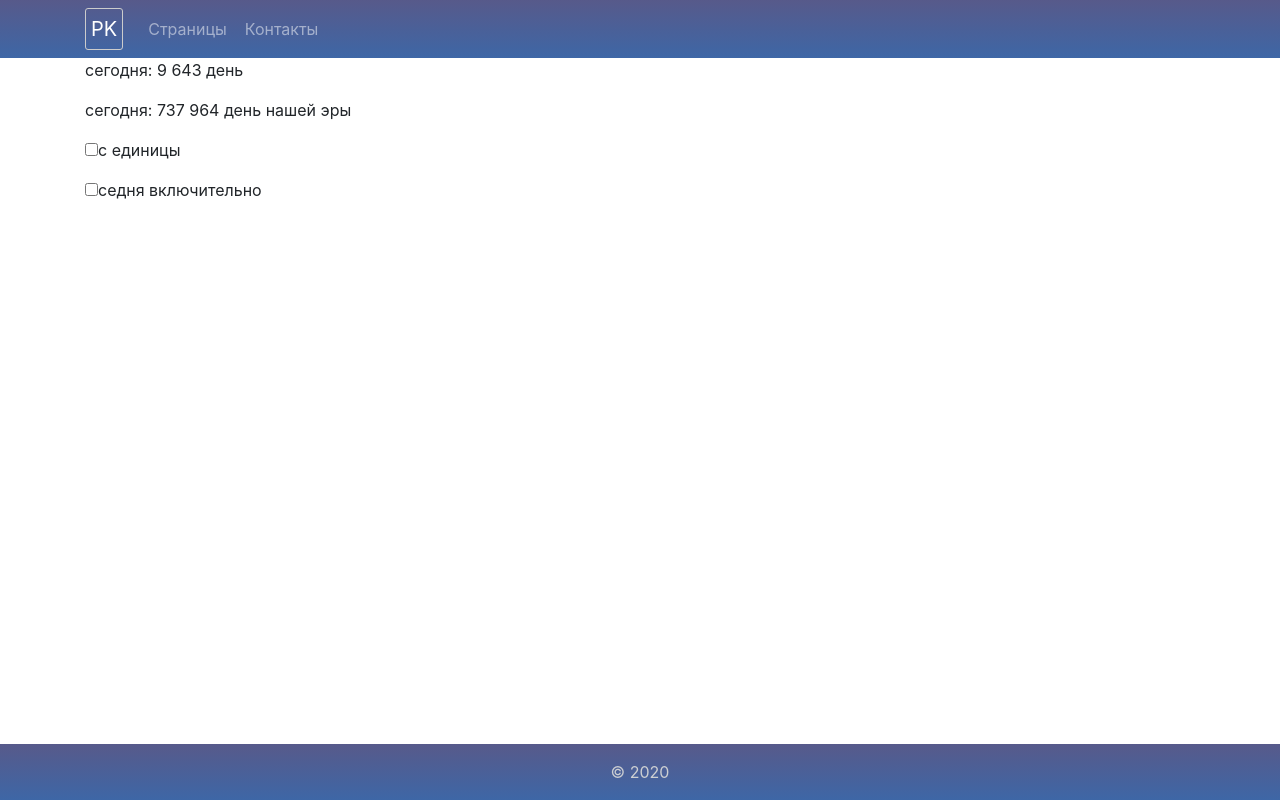
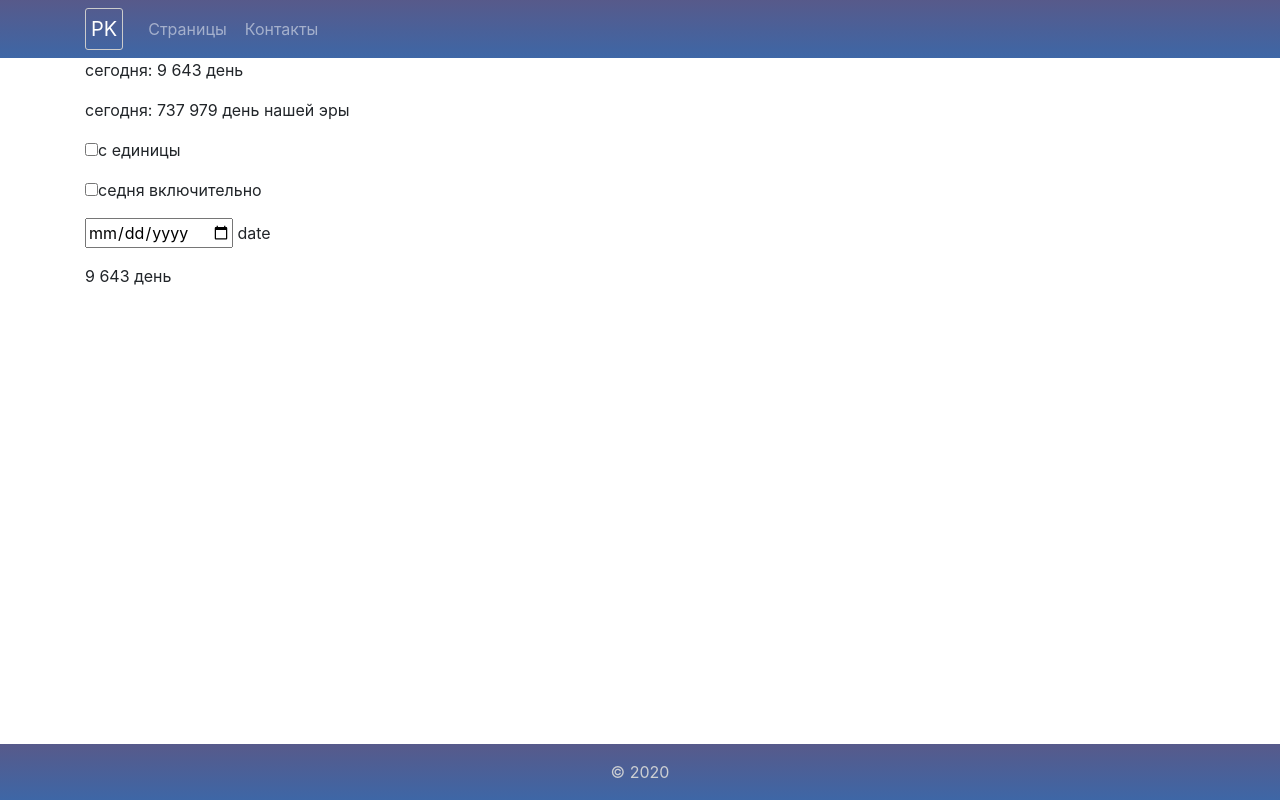
Before and after one commit to PavelK6896/9625Site1JSReact, a React (Create React App) app: page /day in a window 1280 px wide. Built offline with nearby package versions, Linux system fonts and the light colour scheme; no server answers.

Commit message:
add select date

```diff
--- a/src/pages/Day.js
+++ b/src/pages/Day.js
@@ -11,7 +11,7 @@ export const Day = () => {
         let monthN = 0;
 
         const leapYear = function (y) {
-            return !(y & 3 || !(y % 25) && y & 15);
+            return !(y & 3 || !(y % 25) & y & 15);
         };
 
         let leapDay = 0;
@@ -37,12 +37,14 @@ export const Day = () => {
     const dataDay3 = dataDay1 - dataDay2;
 
 
+
     const [state, setState] = useState({
         check1: false,
         check2: false,
         dataDay1: dataDay1,
         dataDay2: dataDay2,
         dataDay3: dataDay3,
+        dataDay5: dataDay3,
         text1: 'с единицы',
         text2: 'седня включительно',
     })
@@ -58,6 +60,7 @@ export const Day = () => {
                         dataDay1: prevState.dataDay1 + 1,
                         dataDay2: prevState.dataDay2 + 1,
                         dataDay3: prevState.dataDay3 + 1,
+                        dataDay5: prevState.dataDay5 + 1,
                         text1: 'с нуля'
                     }
                 }
@@ -71,6 +74,7 @@ export const Day = () => {
                         dataDay1: prevState.dataDay1 - 1,
                         dataDay2: prevState.dataDay2 - 1,
                         dataDay3: prevState.dataDay3 - 1,
+                        dataDay5: prevState.dataDay5 - 1,
                         text1: 'с единицы'
                     }
                 }
@@ -89,6 +93,7 @@ export const Day = () => {
                         dataDay1: prevState.dataDay1 + 1,
                         dataDay2: prevState.dataDay2 + 1,
                         dataDay3: prevState.dataDay3 + 1,
+                        dataDay5: prevState.dataDay5 + 1,
                         text2: 'седня не включая',
                     }
                 }
@@ -102,11 +107,24 @@ export const Day = () => {
                         dataDay1: prevState.dataDay1 - 1,
                         dataDay2: prevState.dataDay2 - 1,
                         dataDay3: prevState.dataDay3 - 1,
+                        dataDay5: prevState.dataDay5 - 1,
                         text2: 'седня включительно',
                     }
                 }
             )
         }
+    }
+
+    const onChangeDate = (event) => {
+        const date = event.target.value.split('-')
+        const dataDay4 = dayN(+date[0], (date[1] - 1), +date[2]);
+        setState(
+            prevState => {
+                return {
+                    ...prevState,
+                    dataDay5:  (dataDay4 - dataDay2)
+                }
+            })
     }
 
     return (
@@ -128,7 +146,12 @@ export const Day = () => {
                     </p>
                     <p><input type={'checkbox'} onChange={onChangeDay}/>{state.text1}</p>
                     <p><input type={'checkbox'} onChange={onChangeToDay}/>{state.text2}</p>
-
+                    <p><input type={'date'} onChange={onChangeDate}/> date</p>
+                    <p>
+                        {state.dataDay5.toString().slice(0, state.dataDay5.toString().length - 3) +
+                        " " + state.dataDay5.toString().slice(state.dataDay5.toString().length - 3, state.dataDay5.toString().length)}
+                        &nbsp;день
+                    </p>
                 </div>
             </div>
             <Footer/>
```
Also changed, not shown: 1 other file (tests, documents, lock files or other folders).
